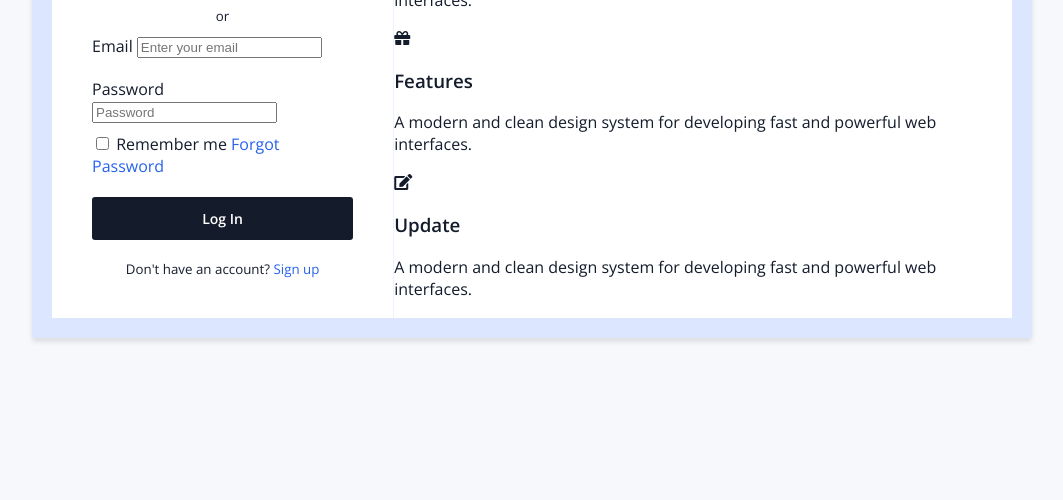
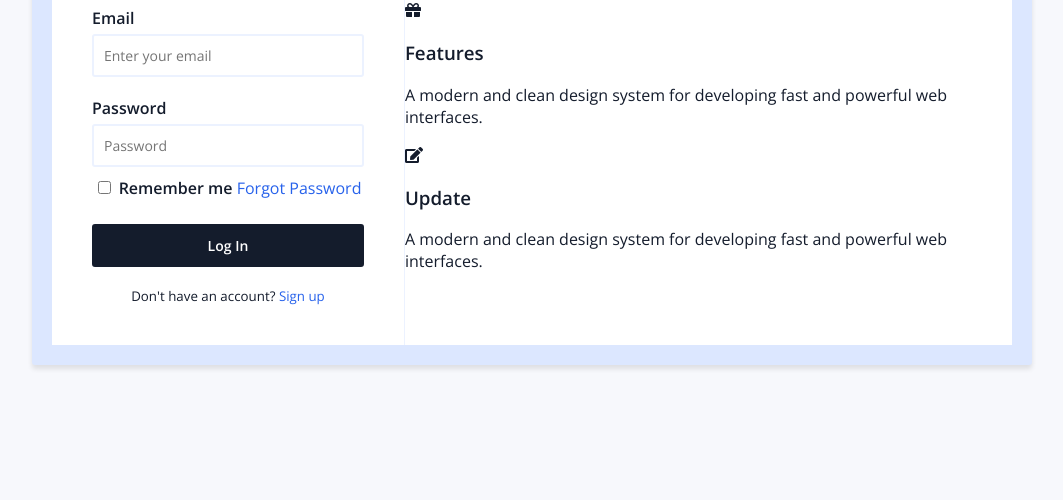
Before and after one commit to Annie-Huang/ui_components, a website: page 2_login/index.html in a window 1280 px wide. Shown: the part 300-800 px from the top of the page, without its empty margins (108-1171 px from the left). Drawn offline with nearby package versions, Linux system fonts and the light colour scheme.

Commit message:
Style the label and the input (email and password field)

```diff
--- a/2_login/style.css
+++ b/2_login/style.css
@@ -48,6 +48,22 @@ form {
     width: 100%;
 }
 
+label {
+    display: inline-block;
+    font-weight: bold;
+    margin-bottom: 5px;
+}
+
+input:not([type='checkbox']) {
+    background-color: transparent;
+    border: 2px solid #ecf2ff;
+    border-radius: 3px;
+    font-family: inherit;
+    font-size: 14px;
+    padding: 10px;
+    width: 100%; /* To push it into a new row */
+}
+
 .btn {
     cursor: pointer;
     background-color: #141c2c;
```
